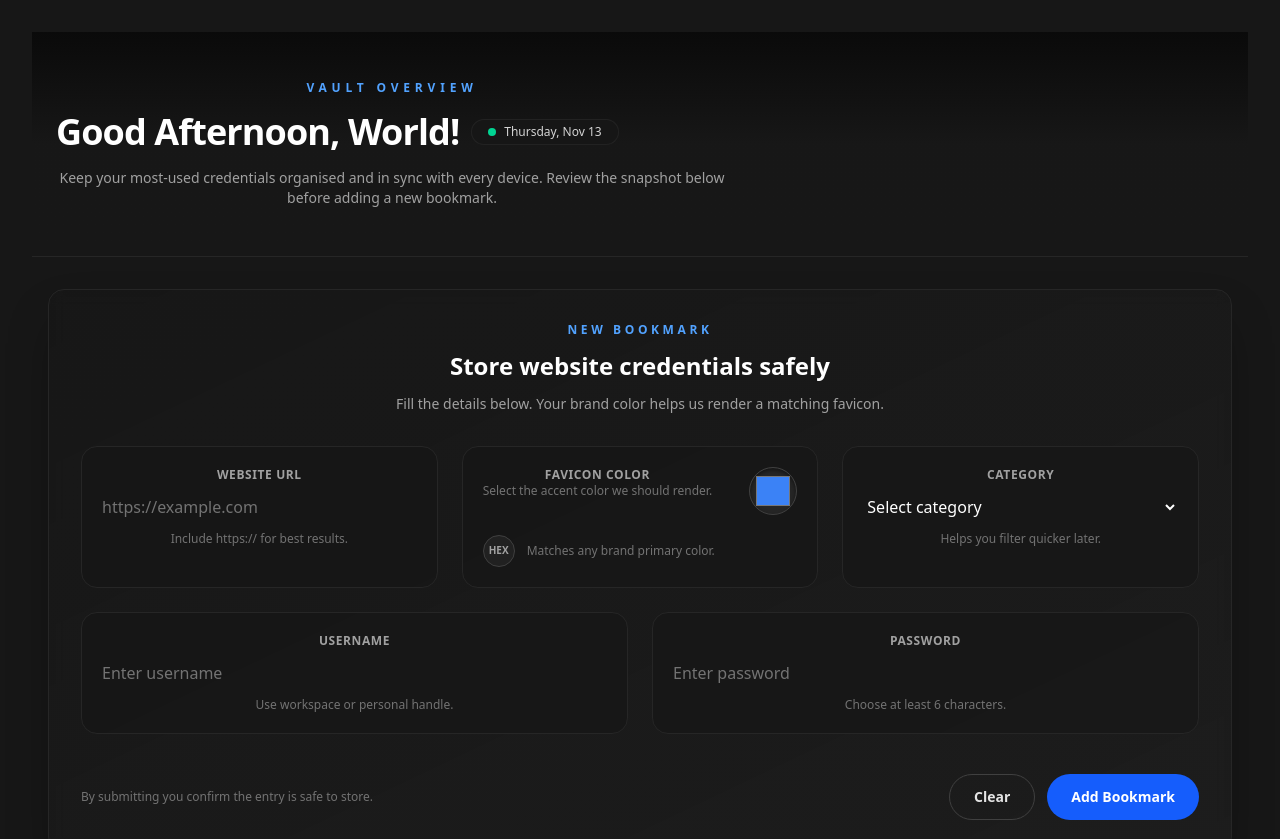
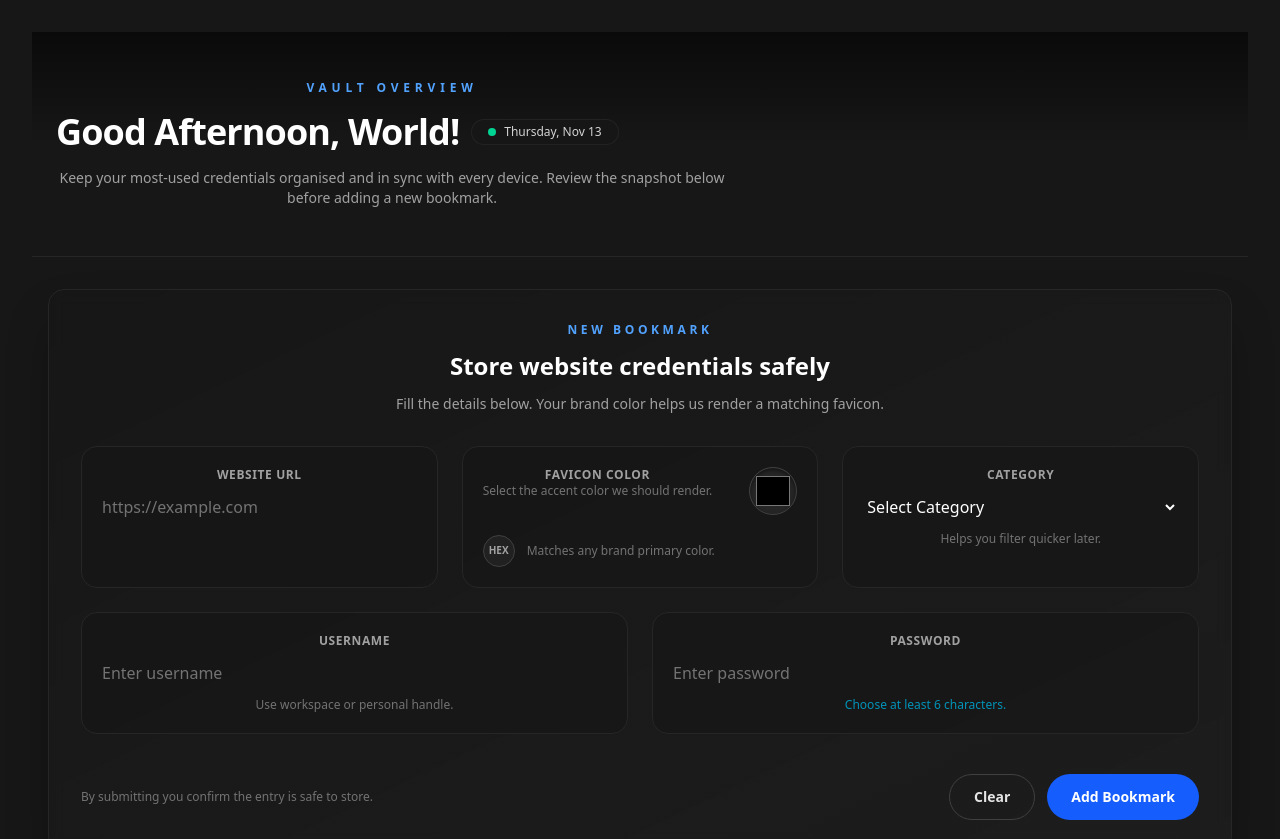
Before and after one commit to raihan-778/Vault-RA-Assignment-2, a React (Vite) app: page / in a window 1280 px wide. Shown: the top 839 px of the page. Built offline with nearby package versions, Linux system fonts and the light colour scheme.

Commit message:
AuthForm, BookMark, VaultAction VaultContainer  Component created.

```diff
--- a/src/App.jsx
+++ b/src/App.jsx
@@ -1,15 +1,32 @@
+import { useState } from "react";
 import "./App.css";
 import Footer from "./Footer";
 import Header from "./Header";
-import Form from "./vaultContainer/Form";
+import AuthForm from "./vaultContainer/AuthForm";
 import VaultContainer from "./vaultContainer/VaultContainer";
 
+import { bookMarkcards } from "./assets/bookmarkData";
+
 function App() {
+  // const defaultbookmark = {
+  //   url: "Facebook.com",
+  //   color: "#1877F2",
+  //   category: "Social",
+  //   username: "Raihan_778",
+  //   password: "123456",
+  // };
+  const [bookMark, setBookMark] = useState(bookMarkcards);
+
+  function onSubmit(formData) {
+    console.log("submited bookmark", bookMark);
+    setBookMark(formData);
+  }
+
   return (
     <>
       <div>
         <Header />
-        <Form />
+        <AuthForm handleSubmitForm={onSubmit} />
         <VaultContainer />
         <Footer />
       </div>
--- /dev/null
+++ b/src/assets/bookmarkData.js
@@ -0,0 +1,82 @@
+export const bookMarkcards = [
+  {
+    id: 1,
+    short: "Fb",
+    title: "Facebook",
+    category: "Social",
+    domain: "facebook.com",
+    username: "john.doe@email.com",
+    password: "••••••••",
+    revealLabel: "Reveal",
+  },
+  {
+    id: 2,
+    short: "Yt",
+    title: "YouTube",
+    category: "Video",
+    domain: "youtube.com",
+    username: "myaccount",
+    password: "••••••••",
+    revealLabel: "Reveal",
+  },
+  {
+    id: 3,
+    short: "Db",
+    title: "Dribbble",
+    category: "Design",
+    domain: "dribbble.com",
+    username: "designer_pro",
+    password: "••••••••",
+    revealLabel: "Reveal",
+  },
+  {
+    id: 4,
+    short: "Tw",
+    title: "Twitch",
+    category: "Streaming",
+    domain: "twitch.tv",
+    username: "streamer_123",
+    password: "••••••••",
+    revealLabel: "Reveal",
+  },
+  {
+    id: 5,
+    short: "Gh",
+    title: "GitHub",
+    category: "Productivity",
+    domain: "github.com",
+    username: "devuser",
+    password: "••••••••",
+    revealLabel: "Reveal",
+  },
+  {
+    id: 6,
+    short: "Nx",
+    title: "Netflix",
+    category: "Entertainment",
+    domain: "netflix.com",
+    username: "user@email.com",
+    password: "••••••••",
+    revealLabel: "Reveal",
+  },
+  {
+    id: 7,
+    short: "Am",
+    title: "Amazon",
+    category: "Shopping",
+    domain: "amazon.com",
+    username: "shopper@email.com",
+    password: "••••••••",
+    revealLabel: "Reveal",
+  },
+  {
+    id: 8,
+    short: "Sp",
+    title: "Spotify",
+    category: "Music",
+    domain: "spotify.com",
+    username: "musiclover",
+    password: "••••••••",
+    revealLabel: "Reveal",
+  },
+];
--- /dev/null
+++ b/src/assets/category.js
@@ -0,0 +1,11 @@
+export const categories = [
+  { id: 1, name: "Select Category" },
+  { id: 2, name: "Social" },
+  { id: 3, name: "Video" },
+  { id: 4, name: "Design" },
+  { id: 5, name: "Streaming" },
+  { id: 6, name: "Productivity" },
+  { id: 7, name: "Entertainment" },
+  { id: 8, name: "Shopping" },
+  { id: 9, name: "Music" },
+];
--- a/src/vaultContainer/Form.jsx
+++ b/src/vaultContainer/AuthForm.jsx
@@ -1,4 +1,25 @@
-export default function Form() {
+import { useState } from "react";
+import { categories } from "/src/assets/category.js";
+
+export default function AuthForm({ handleSubmitForm }) {
+  const [formData, setFormData] = useState({
+    url: "",
+    color: "",
+    category: "",
+    username: "",
+    password: "",
+  });
+
+  const handleInputChange = (e) => {
+    const { name, value } = e.target;
+    console.log(name, value);
+    console.log("form data", formData.url);
+    setFormData({
+      ...formData,
+      [name]: value,
+    });
+  };
+
   return (
     <>
       <div class="max-w-7xl mx-auto mt-8 px-4">
@@ -25,12 +46,18 @@ export default function Form() {
                 </span>
                 <input
                   type="url"
+                  name="url"
+                  value={formData.url}
+                  onChange={handleInputChange}
                   placeholder="https://example.com"
                   class="w-full bg-transparent text-base text-white placeholder:text-neutral-500 focus:outline-none"
+                  required
                 />
+                {formData.url && !formData.url.includes("https://") && (
                   <span class="text-xs text-neutral-500">
                     Include https:// for best results.
                   </span>
+                )}
               </label>
 
               {/* <!-- Color Picker --> */}
@@ -46,8 +73,11 @@ export default function Form() {
                   </div>
                   <input
                     type="color"
-                    value="#3b82f6"
+                    name="color"
+                    value={formData.color}
+                    onChange={handleInputChange}
                     class="h-12 w-12 cursor-pointer rounded-full border border-neutral-700 bg-neutral-800 p-1 shadow-inner shadow-black/50"
+                    readOnly
                   />
                 </div>
                 <div class="mt-5 flex items-center gap-3 text-xs text-neutral-500">
@@ -63,34 +93,18 @@ export default function Form() {
                 <span class="text-xs font-semibold uppercase tracking-wider text-neutral-400">
                   Category
                 </span>
-                <select class="w-full bg-transparent text-base text-white outline-none">
-                  <option class="bg-neutral-900 text-white">
-                    Select category
+                <select
+                  onChange={handleInputChange}
+                  value={formData.category}
+                  name="category"
+                  class="w-full bg-transparent text-base text-white outline-none"
+                  required
+                >
+                  {categories.map((category) => (
+                    <option key={category.id} class="bg-neutral-900 text-white">
+                      {category.name}
                     </option>
-                  <option value="Social" class="bg-neutral-900 text-white">
-                    Social
-                  </option>
-                  <option value="Video" class="bg-neutral-900 text-white">
-                    Video
-                  </option>
-                  <option value="Design" class="bg-neutral-900 text-white">
-                    Design
-                  </option>
-                  <option value="Streaming" class="bg-neutral-900 text-white">
-                    Streaming
-                  </option>
-                  <option value="Video" class="bg-neutral-900 text-white">
-                    Productivity
-                  </option>
-                  <option value="Video" class="bg-neutral-900 text-white">
-                    Entertainment
-                  </option>
-                  <option value="Video" class="bg-neutral-900 text-white">
-                    Shopping
-                  </option>
-                  <option value="Video" class="bg-neutral-900 text-white">
-                    Music
-                  </option>
+                  ))}
                 </select>
                 <span class="text-xs text-neutral-500">
                   Helps you filter quicker later.
@@ -106,8 +120,12 @@ export default function Form() {
                 </span>
                 <input
                   type="text"
+                  name="username"
+                  value={formData.username}
+                  onChange={handleInputChange}
                   placeholder="Enter username"
                   class="w-full bg-transparent text-base text-white placeholder:text-neutral-500 focus:outline-none"
+                  required
                 />
                 <span class="text-xs text-neutral-500">
                   Use workspace or personal handle.
@@ -121,12 +139,18 @@ export default function Form() {
                 </span>
                 <input
                   type="password"
+                  name="password"
+                  value={formData.password}
+                  onChange={handleInputChange}
                   placeholder="Enter password"
                   class="w-full bg-transparent text-base text-white placeholder:text-neutral-500 focus:outline-none"
+                  required
                 />
-                <span class="text-xs text-neutral-500">
+                {formData.password.length < 6 && (
+                  <span class="text-xs text-cyan-600">
                     Choose at least 6 characters.
                   </span>
+                )}
               </label>
             </div>
           </div>
@@ -144,6 +168,7 @@ export default function Form() {
               </button>
               <button
                 type="submit"
+                onSubmit={() => handleSubmitForm(formData)}
                 class="w-full rounded-full bg-blue-600 px-6 py-3 text-sm font-semibold text-white transition hover:bg-blue-500 md:w-auto"
               >
                 Add Bookmark
--- /dev/null
+++ b/src/vaultContainer/BookMark.jsx
@@ -0,0 +1,42 @@
+export default function BookMark() {
+  return (
+    <div className="grid grid-cols-1 gap-6 md:grid-cols-2 xl:grid-cols-3">
+      {/* <!-- Card 1 - Facebook --> */}
+      <article className="rounded-3xl border border-neutral-800 bg-neutral-900/70 p-6 shadow-2xl shadow-black/30 transition hover:-translate-y-1 hover:border-blue-500/60 hover:shadow-blue-500/20">
+        <div className="flex items-start justify-between">
+          <div className="flex items-center gap-4">
+            <div className="flex h-12 w-12 items-center justify-center rounded-2xl border border-neutral-800 bg-blue-500/10 text-sm font-semibold uppercase text-blue-400">
+              Fb
+            </div>
+            <div>
+              <h3 className="text-lg font-semibold">Facebook</h3>
+              <p className="text-xs uppercase tracking-wide text-neutral-500">
+                Social
+              </p>
+            </div>
+          </div>
+        </div>
+        <p className="mt-4 text-sm text-neutral-400">facebook.com</p>
+        <dl className="mt-5 space-y-3 text-sm">
+          <div className="flex items-center justify-between rounded-2xl border border-neutral-800 bg-neutral-900/60 px-4 py-3">
+            <dt className="text-xs uppercase tracking-wide text-neutral-500">
+              Username
+            </dt>
+            <dd className="text-neutral-50">john.doe@email.com</dd>
+          </div>
+          <div className="flex items-center justify-between rounded-2xl border border-neutral-800 bg-neutral-900/60 px-4 py-3">
+            <dt className="text-xs uppercase tracking-wide text-neutral-500">
+              Password
+            </dt>
+            <dd className="flex items-center gap-2 text-neutral-50">
+              <span>••••••••</span>
+              <button className="text-xs font-semibold text-blue-400">
+                Reveal
+              </button>
+            </dd>
+          </div>
+        </dl>
+      </article>
+    </div>
+  );
+}
--- a/src/vaultContainer/VaultContainer.jsx
+++ b/src/vaultContainer/VaultContainer.jsx
@@ -1,6 +1,6 @@
 import VaultAction from "./VaultAction";
 
-export default function VaultContainer() {
+export default function VaultContainer({ handlaSubmitForm }) {
   return (
     <main className="p-8">
       <div className="max-w-7xl mx-auto space-y-10 px-4">
```
Lines whose indentation alone changed are shown as unchanged.
